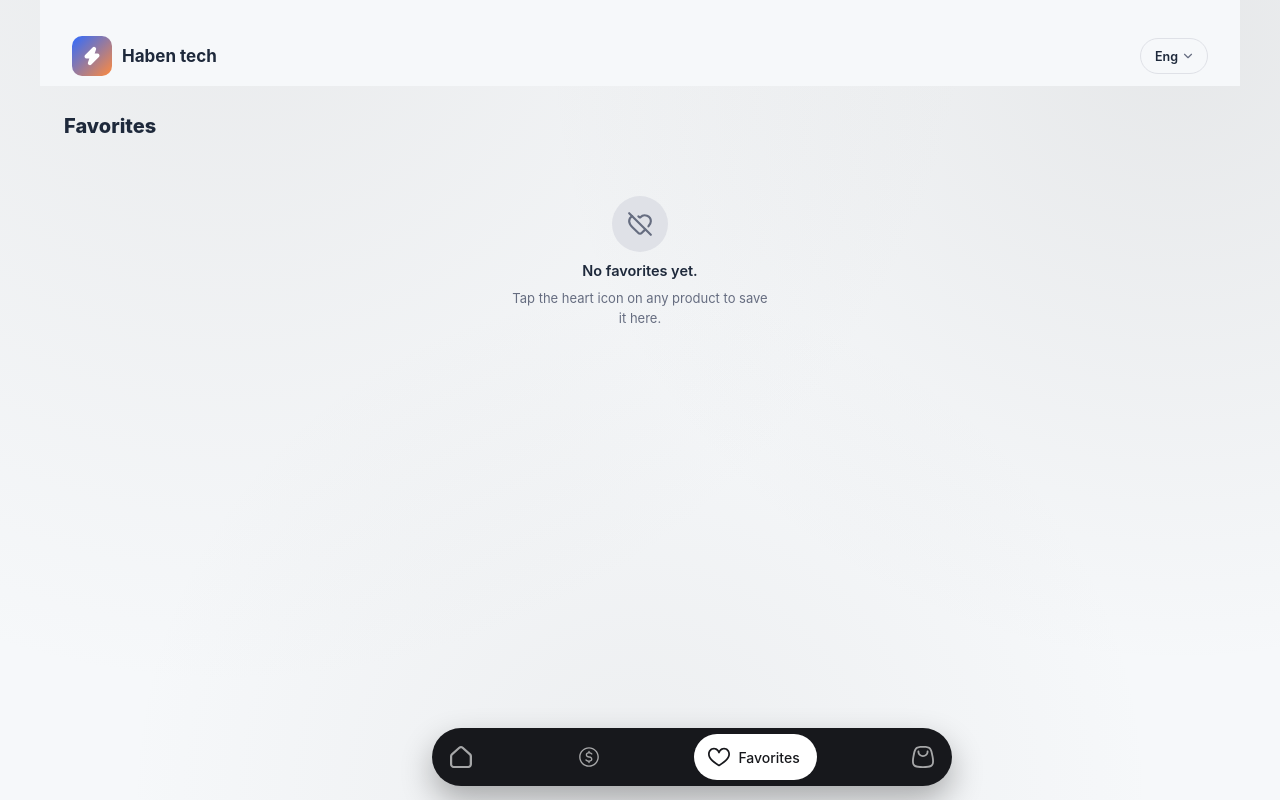
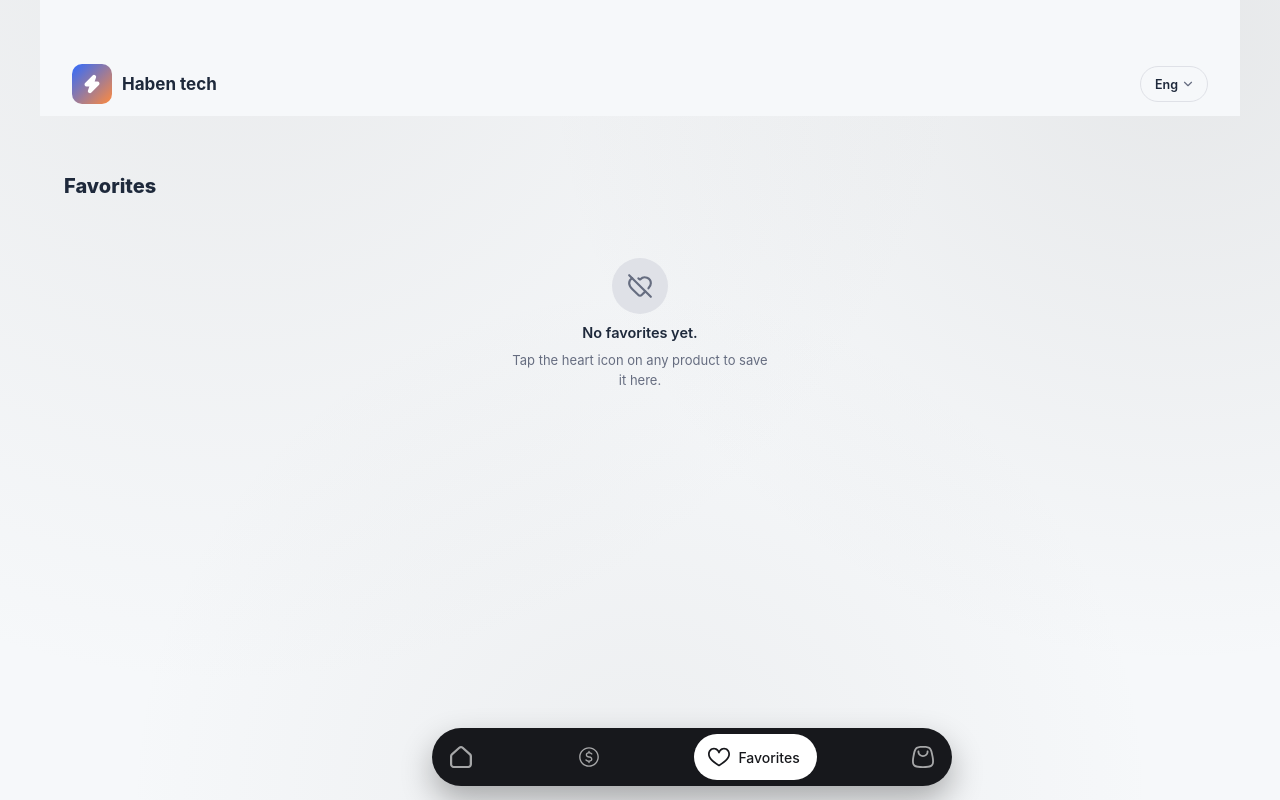
Before and after one commit to brexfolio/habentech, a Next.js app: page /favorites in a window 1280 px wide. Built offline with nearby package versions, Linux system fonts and the light colour scheme.

Commit message:
fix(ui): increase topbar safe inset padding to prevent Telegram Close button overlay from obscuring back buttons

```diff
--- a/styles/admin.css
+++ b/styles/admin.css
@@ -24,7 +24,7 @@
 .admin-topnav {
   max-width: 1200px;
   margin: 0 auto;
-  padding: calc(env(safe-area-inset-top, 0px) + 24px) 24px 10px;
+  padding: calc(env(safe-area-inset-top, 0px) + 56px) 24px 12px;
   display: flex;
   align-items: center;
   justify-content: space-between;
@@ -114,7 +114,7 @@
 
 /* ---------- Dashboard layout ---------- */
 .admin-dashboard {
-  padding: calc(env(safe-area-inset-top, 0px) + 24px) 24px 24px;
+  padding: calc(env(safe-area-inset-top, 0px) + 54px) 24px 24px;
   display: flex;
   flex-direction: column;
   gap: 28px;
@@ -567,7 +567,7 @@
 }
 
 .admin-page-header {
-  padding: calc(env(safe-area-inset-top, 0px) + 24px) 24px 10px;
+  padding: calc(env(safe-area-inset-top, 0px) + 54px) 24px 12px;
   display: flex;
   align-items: center;
   justify-content: space-between;
--- a/styles/responsive.css
+++ b/styles/responsive.css
@@ -40,31 +40,31 @@
   }
 
   .store-header {
-    padding-top: calc(env(safe-area-inset-top, 0px) + 28px);
+    padding-top: calc(env(safe-area-inset-top, 0px) + 58px);
     padding-left: 24px;
     padding-right: 24px;
   }
 
   .page-header {
-    padding-top: calc(env(safe-area-inset-top, 0px) + 28px);
+    padding-top: calc(env(safe-area-inset-top, 0px) + 58px);
     padding-left: 24px;
     padding-right: 24px;
   }
 
   .product-detail__topbar {
-    padding-top: calc(env(safe-area-inset-top, 0px) + 28px);
+    padding-top: calc(env(safe-area-inset-top, 0px) + 58px);
     padding-left: 24px;
     padding-right: 24px;
   }
 
   .admin-topnav {
-    padding-top: calc(env(safe-area-inset-top, 0px) + 28px);
+    padding-top: calc(env(safe-area-inset-top, 0px) + 60px);
     padding-left: 28px;
     padding-right: 28px;
   }
 
   .admin-dashboard {
-    padding-top: calc(env(safe-area-inset-top, 0px) + 28px);
+    padding-top: calc(env(safe-area-inset-top, 0px) + 58px);
   }
 
   .bottom-nav {
@@ -104,11 +104,11 @@
   }
 
   .store-header {
-    padding-top: calc(env(safe-area-inset-top, 0px) + 32px);
+    padding-top: calc(env(safe-area-inset-top, 0px) + 60px);
   }
 
   .admin-topnav {
-    padding-top: calc(env(safe-area-inset-top, 0px) + 32px);
+    padding-top: calc(env(safe-area-inset-top, 0px) + 62px);
   }
 
   .product-grid {
@@ -150,7 +150,7 @@
   .product-detail__topbar {
     position: relative;
     background: transparent;
-    padding: calc(env(safe-area-inset-top, 0px) + 12px) 0 16px 0;
+    padding: calc(env(safe-area-inset-top, 0px) + 16px) 0 16px 0;
   }
 
   .product-detail__icon-btn {
@@ -176,7 +176,7 @@
   .admin-dashboard {
     max-width: 1200px;
     margin: 0 auto;
-    padding: calc(env(safe-area-inset-top, 0px) + 32px) 28px 28px;
+    padding: calc(env(safe-area-inset-top, 0px) + 60px) 28px 28px;
   }
 
   .admin-stat-grid {
@@ -236,19 +236,19 @@
   }
 
   .store-header {
-    padding-top: calc(env(safe-area-inset-top, 0px) + 36px);
+    padding-top: calc(env(safe-area-inset-top, 0px) + 64px);
     padding-left: 32px;
     padding-right: 32px;
   }
 
   .admin-topnav {
-    padding-top: calc(env(safe-area-inset-top, 0px) + 36px);
+    padding-top: calc(env(safe-area-inset-top, 0px) + 64px);
     padding-left: 32px;
     padding-right: 32px;
   }
 
   .admin-dashboard {
-    padding-top: calc(env(safe-area-inset-top, 0px) + 36px);
+    padding-top: calc(env(safe-area-inset-top, 0px) + 64px);
   }
 
   .product-grid {
--- a/styles/store.css
+++ b/styles/store.css
@@ -31,7 +31,7 @@
   top: 0;
   z-index: 20;
   background: var(--store-bg);
-  padding: calc(env(safe-area-inset-top, 0px) + 20px) 20px 10px;
+  padding: calc(env(safe-area-inset-top, 0px) + 54px) 20px 12px;
   display: flex;
   align-items: center;
   justify-content: space-between;
@@ -574,8 +574,8 @@
   display: flex;
   align-items: center;
   justify-content: space-between;
-  padding: calc(env(safe-area-inset-top, 0px) + 20px) 20px 12px;
-  background: linear-gradient(to bottom, rgba(0, 0, 0, 0.45), transparent);
+  padding: calc(env(safe-area-inset-top, 0px) + 56px) 20px 14px;
+  background: linear-gradient(to bottom, rgba(0, 0, 0, 0.65) 0%, rgba(0, 0, 0, 0) 100%);
 }
 
 .product-detail__topbar--solid {
@@ -927,7 +927,7 @@
 
 /* ---------- Favorites / Orders pages ---------- */
 .page-header {
-  padding: calc(env(safe-area-inset-top, 0px) + 22px) 20px 10px;
+  padding: calc(env(safe-area-inset-top, 0px) + 54px) 20px 12px;
   max-width: 1200px;
   margin-left: auto;
   margin-right: auto;
```
